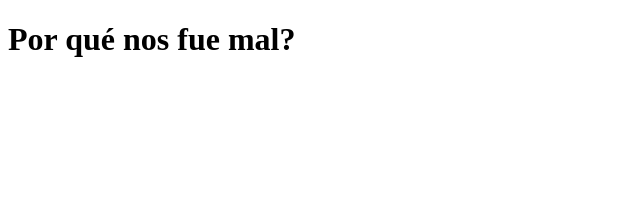
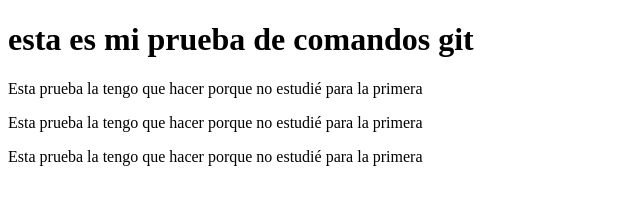
Before and after one commit to pablomarianoduoc/pablomariano_unidad1, a plain HTML site: page index.html in a window 1280 px wide. Shown: the whole page, without its empty margins (0-640 px from the left). Drawn offline with Linux system fonts and the light colour scheme.

Commit message:
index.html editado

```diff
--- a/index.html
+++ b/index.html
@@ -8,6 +8,12 @@
     <title>Actividad de recuperación</title>
 </head>
 <body>
-    <h1>Por qué nos fue mal?</h1>
+    <h1>esta es mi prueba de comandos git</h1>
+    <p>Esta prueba la tengo que hacer porque
+        no estudié para la primera</p>
+    <p>Esta prueba la tengo que hacer porque
+            no estudié para la primera</p>
+    <p>Esta prueba la tengo que hacer porque
+                no estudié para la primera</p>
 </body>
 </html>
```
